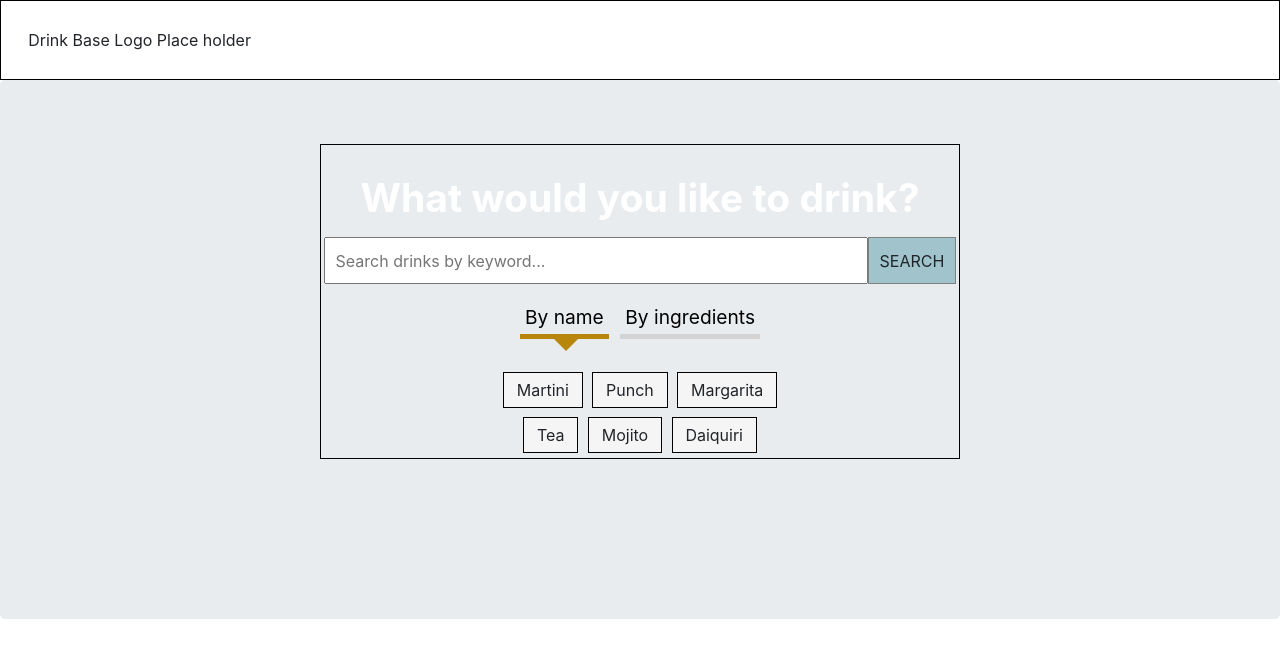
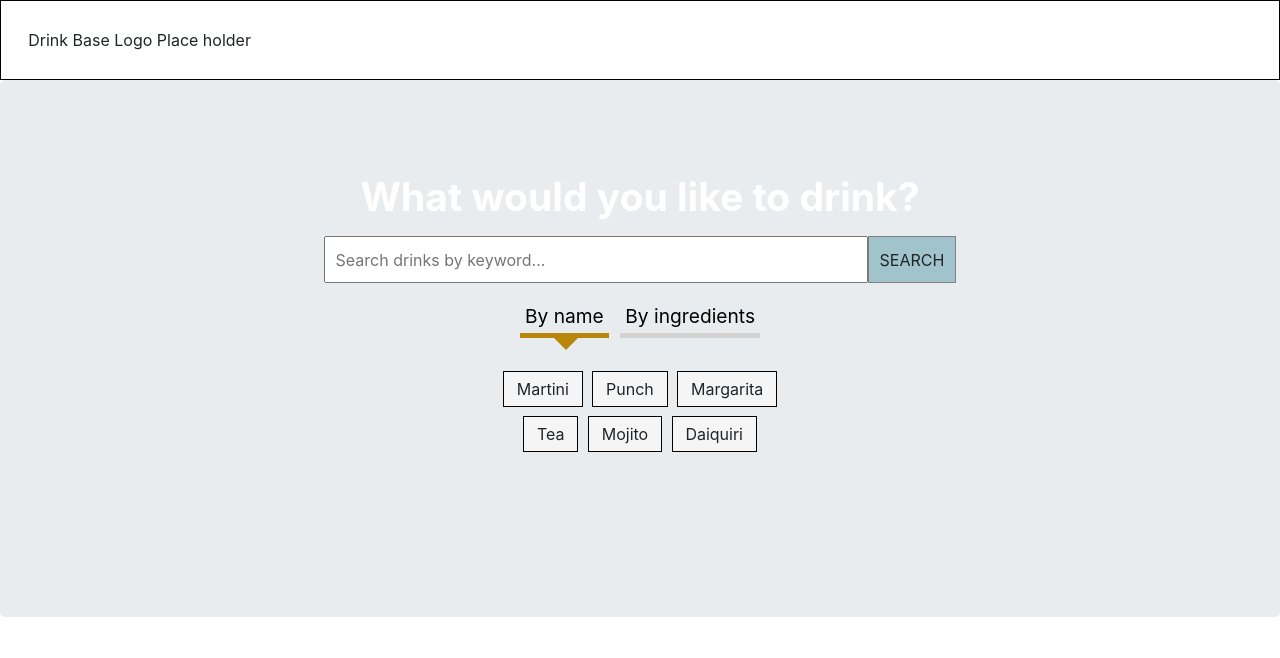
Before and after one commit to krisrss/drinks-base, a React (Create React App) app: page / in a window 1280 px wide. Shown: the top 658 px of the page. Built offline with nearby package versions, Linux system fonts and the light colour scheme.

Commit message:
Fix possitioning of input tags

```diff
--- a/src/css/InputTags.css
+++ b/src/css/InputTags.css
@@ -1,6 +1,6 @@
 .InputTags{
     position: absolute;
-    top: 6.45em;
+    top: 0.75em;
     left: 0.55em;
 }
 
--- a/src/css/SearchBar.css
+++ b/src/css/SearchBar.css
@@ -1,3 +1,9 @@
+.SearchBarWrapper{
+    width: 40em;
+    position: relative;
+    text-align: center;
+    margin: 0 auto;
+}
 
 .SearchBar{
     width: 39.5em;
--- a/src/css/WelcomePage.css
+++ b/src/css/WelcomePage.css
@@ -10,14 +10,6 @@
     padding: 1.7em;
 }
 
-.WelcomePage{
-    border: 1px solid black;
-    width: 40em;
-    text-align: center;
-    margin: 0 auto;
-    position: relative;
-}
-
 .WelcomePage .title{
     color: white;
     font-size: 2.44em;
--- a/src/pages/ApplicationPage.js
+++ b/src/pages/ApplicationPage.js
@@ -23,7 +23,7 @@ const ApplicationPage = ({ drinksData, unfilteredDrinksData, urlTerm, getClicket
         <>
             {Object.values(urlTerm).length !== 0 ?
                 <div className='container'>
-                    <div style={{ margin: '1em' }} >
+                    <div className='SearchBarWrapper' >
                         {setSearchBar()}
                     </div>
 
--- a/src/pages/WelcomePage.js
+++ b/src/pages/WelcomePage.js
@@ -28,7 +28,10 @@ const WelcomePage = () => {
             <div className='jumbotron'>
                 <div className='WelcomePage'>
                     <div className='title'>What would you like to drink?</div>
+                    <div className='SearchBarWrapper'>
                         {setSearchBar()}
+                    </div>
+
                     <NavigationBar />
                     <SuggestionsList />
                 </div>
```
Lines whose indentation alone changed are shown as unchanged.
